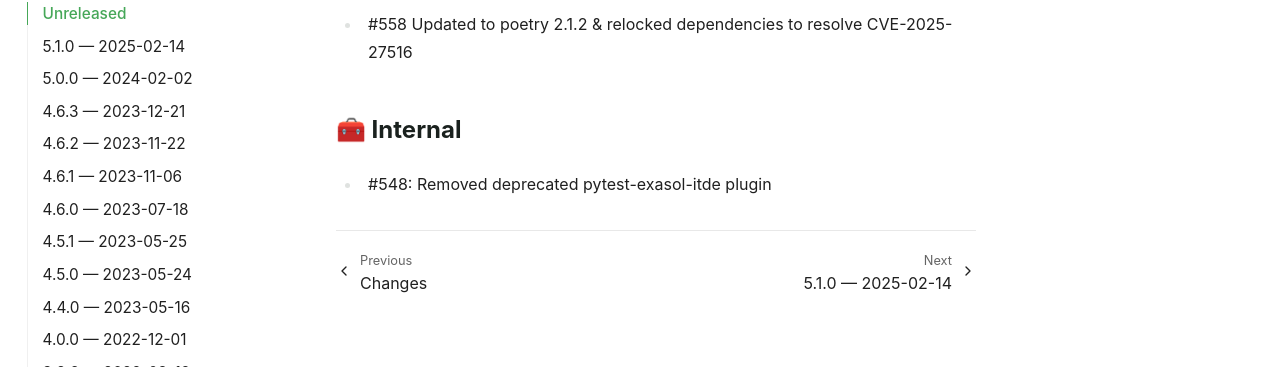
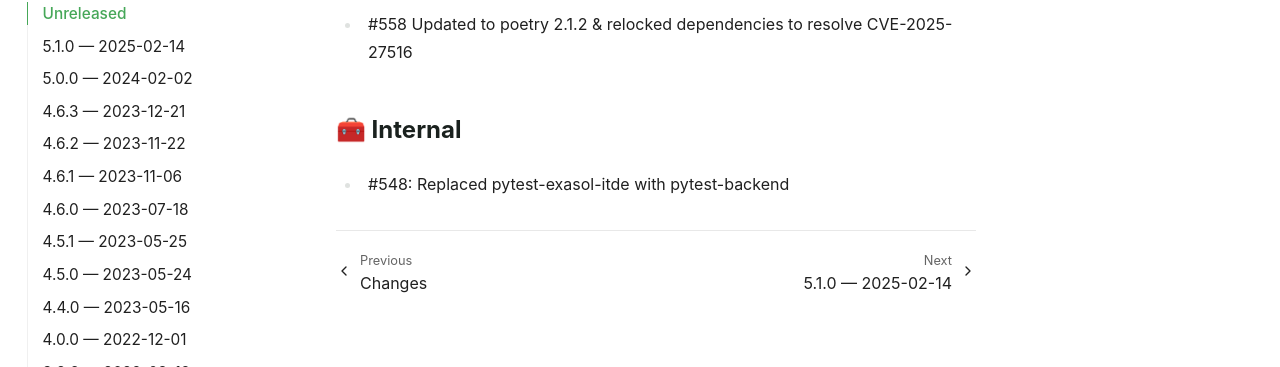
Before and after one commit to exasol/sqlalchemy-exasol, a Sphinx documentation site: the page built from doc/changes/unreleased.md, in a window 1280 px wide and 900 px high. Shown: the part 222-589 px from the top of the window. Built offline with Sphinx 7.4.7, drawn with Linux system fonts in a browser that asks for light colours; pages that are not in the unit, such as notebooks, are missing from menus.

Commit message:
Update doc/changes/unreleased.md

```diff
--- a/doc/changes/unreleased.md
+++ b/doc/changes/unreleased.md
@@ -5,4 +5,4 @@
 - #558 Updated to poetry 2.1.2 & relocked dependencies to resolve CVE-2025-27516
 
 ## 🧰 Internal
-* #548: Removed deprecated pytest-exasol-itde plugin
+* #548: Replaced pytest-exasol-itde with pytest-backend
```
